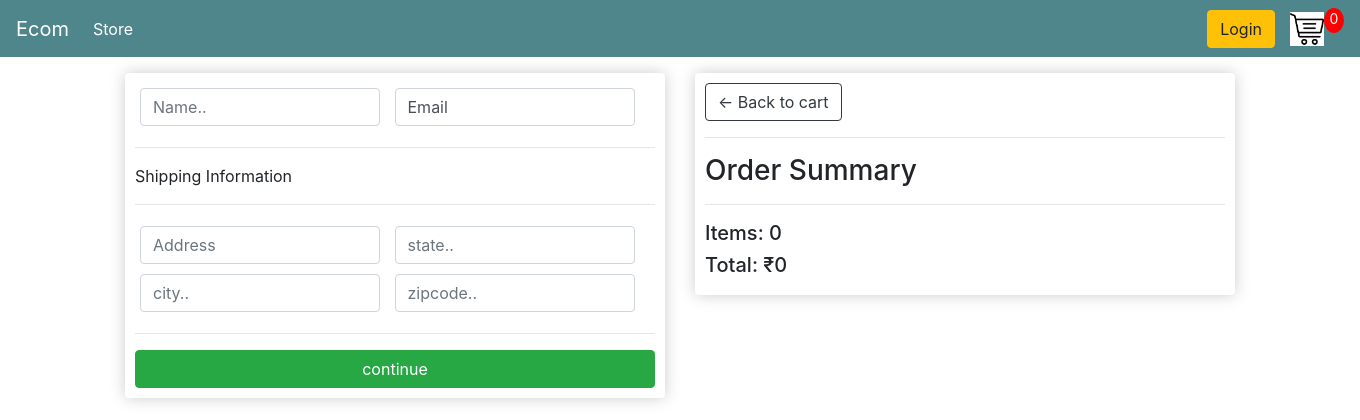
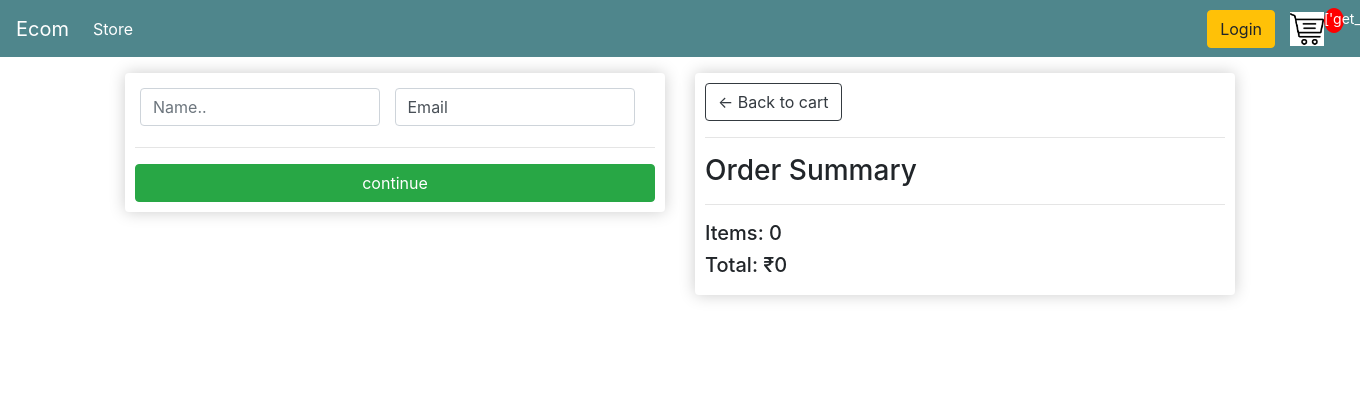
Before and after one commit to Piyush026/DjangoEcommerceStore, a Django app: page /checkout/ in a window 1360 px wide; the page is wider, and only the part inside the window is pictured. Shown: the top 420 px of that part. Run offline with Django 3.2, Linux system fonts and the light colour scheme; some libraries are stand-ins or nearby versions.

Commit message:
generic cart

```diff
--- a/static/js/cart.js
+++ b/static/js/cart.js
@@ -11,29 +11,30 @@
       console.log("user in not authenticated");
     }else {
         updateUserOrder(productId, action)
+        // console.log("user in authenticated");
     }
 
   })
 }
 
+
 function updateUserOrder(productId,action) {
-  console.log("user is loged in Sending Data...");
+    console.log("user is logged in");
      var url = '/update_item/'
 
-  fetch(url, {
-    method:'POST',
+     fetch(url,{
+       method:"POST",
        headers:{
-      'Content-Type':'application/json',
-      'X-CSRFToken':csrftoken,
+         "Content-Type":"application/json",
+         "X-CSRFToken":csrftoken,
        },
-    body:JSON.stringify({"productId":productId,"action":action})
+       body:JSON.stringify({'productId':productId,'action':action})
      })
-
      .then((response)=>{
-    return response.json();
+       return response.json()
      })
-  .then((data) => {
-    console.log('data',data);
-    location.reload()
-  });
+     .then((data)=>{
+       console.log("data:",data);
+//       location.reload()
+     })
 }
--- a/store/templates/store/cart.html
+++ b/store/templates/store/cart.html
@@ -34,8 +34,8 @@
         <div style="flex:1">
           <p class="quantity">x{{item.quantity}}</p>
           <div class="quantity">
-            <img class="chg-quantity" src="{%static 'images/arrow-up.png'%}">
-            <img class="chg-quantity" src="{%static 'images/down.png'%}">
+            <img data-product="{{item.product.id}}" data-action="add" class="chg-quantity update-cart" src="{%static 'images/arrow-up.png'%}">
+            <img data-product="{{item.product.id}}" data-action="remove" class="chg-quantity update-cart" src="{%static 'images/down.png'%}">
           </div>
         </div>
         <div style="flex:1"><strong>&#x20B9; {{item.get_total}}</strong></div>
--- a/store/templates/store/checkout.html
+++ b/store/templates/store/checkout.html
@@ -63,4 +63,11 @@
   </div>
 
 </div>
+<script type="text/javascript">
+  var shipping = '{{order.shipping}}'
+
+  if(shipping == 'False'){
+      document.getElementById('shipping-info').innerHTML = ''
+  }
+</script>
 {% endblock content%}
--- a/store/templates/store/main.html
+++ b/store/templates/store/main.html
@@ -5,14 +5,11 @@
   <title>ECOM</title>
   <link rel="stylesheet" href="https://stackpath.bootstrapcdn.com/bootstrap/4.5.0/css/bootstrap.min.css"
   integrity="sha384-9aIt2nRpC12Uk9gS9baDl411NQApFmC26EwAOH8WgZl5MYYxFfc+NcPb1dKGj7Sk" crossorigin="anonymous">
-
-
-
   <link rel="stylesheet" type="text/css" href="{% static 'css/main.css' %}">
   <meta name="viewport" content="width=device-width, initial-scale=1, maximum-scale=1,minimum-scale=1"/>
   <script type="text/javascript">
   var user = "{{request.user}}"
-        function getCookie(name) {
+  function getToken(name) {
     let cookieValue = null;
     if (document.cookie && document.cookie !== '') {
       const cookies = document.cookie.split(';');
@@ -27,7 +24,8 @@
     }
     return cookieValue;
   }
-        const csrftoken = getCookie('csrftoken');
+  const csrftoken = getToken('csrftoken');
+
 
   </script>
 </head>
@@ -50,7 +48,7 @@
       <a href="{%url 'cart'%}">
         <img id="cart-icon" src="{% static 'images/download.png' %}">
       </a>
-            <p id="cart-total">0</p>
+      <p id="cart-total">{{cartItems}}</p>
     </div>
   </div>
 </nav>
--- a/store/views.py
+++ b/store/views.py
@@ -7,8 +7,19 @@
 # Create your views here.
 
 def store(request):
+    if request.user.is_authenticated:
+        customer = request.user.customer
+        order, created = Order.objects.get_or_create(customer=customer, complete=False)
+        items = order.orderitem_set.all()
+        cartItems = order.get_cart_item
+
+    else:
+        items = []
+        order = {'get_cart_item': 0, 'get_cart_total': 0, 'shipping': False}
+        cartItems = ['get_cart_total']
+
     products = Product.objects.all()
-    context = {'products': products}
+    context = {'products': products, 'cartItems': cartItems}
     return render(request, 'store/store.html', context)
 
 
@@ -19,12 +30,14 @@
         order, created = Order.objects.get_or_create(customer=customer, complete=False)
         print(f'order{order}')
         items = order.orderitem_set.all()
+        cartItems = order.get_cart_item
         print(f'items{items}')
     else:
         items = []
-        order = {'get_cart_item': 0, 'get_cart_total': 0}
+        order = {'get_cart_item': 0, 'get_cart_total': 0, 'shipping': False}
+        cartItems = ['get_cart_total']
 
-    context = {'items': items, 'order': order}
+    context = {'items': items, 'order': order, 'cartItems': cartItems}
     return render(request, 'store/cart.html', context)
 
 
@@ -35,12 +48,14 @@
         order, created = Order.objects.get_or_create(customer=customer, complete=False)
         print(f'order{order}')
         items = order.orderitem_set.all()
+        cartItems = order.get_cart_item
         print(f'items{items}')
     else:
         items = []
-        order = {'get_cart_item': 0, 'get_cart_total': 0}
+        order = {'get_cart_item': 0, 'get_cart_total': 0, 'shipping': False}
+        cartItems = ['get_cart_total']
 
-    context = {'items': items, 'order': order}
+    context = {'items': items, 'order': order, 'cartItems': cartItems}
     return render(request, 'store/checkout.html', context)
 
 
@@ -48,6 +63,19 @@
     data = json.loads(request.body)
     productId = data['productId']
     action = data['action']
-    print(f'action {action} and productId {productId}')
+    print(action)
+    print(productId)
     customer = request.user.customer
+    product = Product.objects.get(id=productId)
+    order, created = Order.objects.get_or_create(customer=customer, complete=False)
+    orderItem, created = OrderItem.objects.get_or_create(order=order, product=product)
+
+    if action == 'add':
+        orderItem.quantity += 1
+    elif action == 'remove':
+        orderItem.quantity -= 1
+
+    orderItem.save()
+    if orderItem.quantity <= 0:
+        orderItem.delete()
     return JsonResponse("Item Added", safe=False)
```
Also changed, not shown: store/models.py (+9 -0 lines), db.sqlite3. Lines whose indentation alone changed are shown as unchanged.
